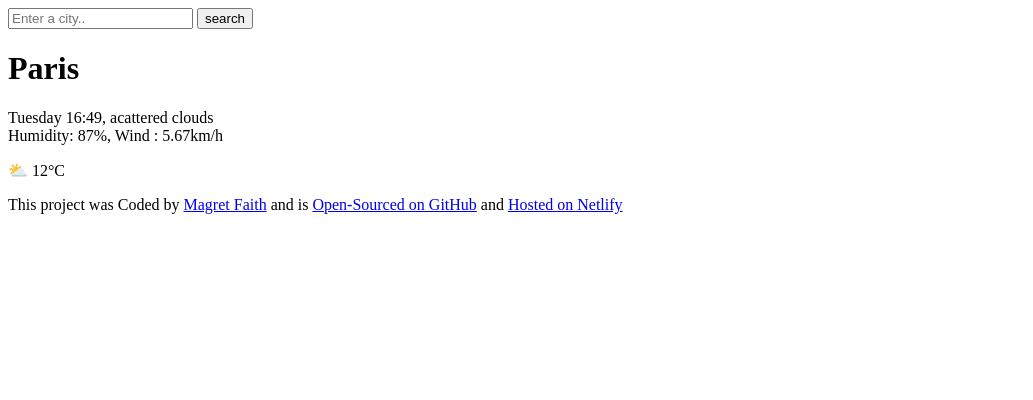
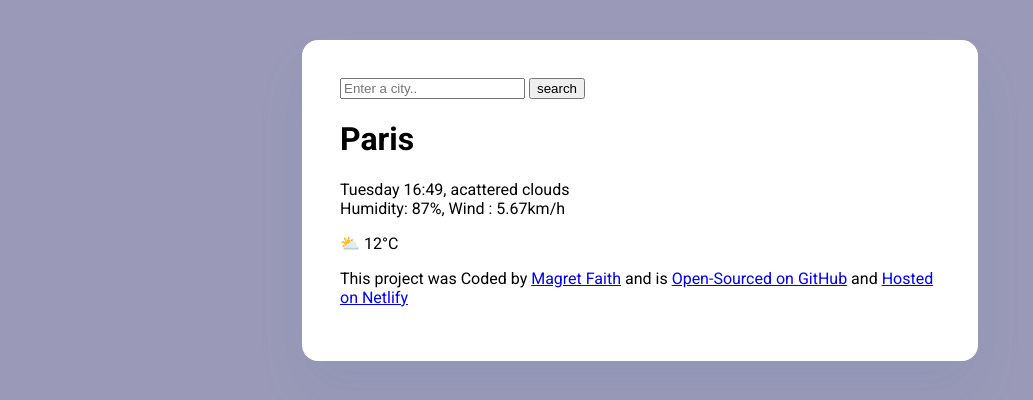
Before and after one commit to MagretFaith/faith-weather-project, a plain HTML site: page index.html in a window 1280 px wide. Shown: the whole page, without its empty margins (0-1033 px from the left). Drawn offline with Linux system fonts and the light colour scheme.

Commit message:
styled the main container and added custom font

```diff
--- a/index.html
+++ b/index.html
@@ -3,9 +3,14 @@
 <head>
     <meta charset="UTF-8">
     <meta name="viewport" content="width=device-width, initial-scale=1.0">
+    <link rel="preconnect" href="https://fonts.googleapis.com">
+<link rel="preconnect" href="https://fonts.gstatic.com" crossorigin>
+<link href="https://fonts.googleapis.com/css2?family=Roboto:ital,wght@0,100;0,300;0,400;0,500;0,700;0,900;1,100;1,300;1,400;1,500;1,700;1,900&display=swap" rel="stylesheet">
     <title>Weather App</title>
+    <link rel="stylesheet" href="src/style.css">
 </head>
 <body>
+    <div class="weather-app">
     <header>
 <form>
     <input type="search" placeholder="Enter a city.."required />
@@ -33,5 +38,6 @@
    <a href="https://faithweatherapp.netlify.app/"target="_blank">Hosted on Netlify</a>
 </P>
 </footer>
+</div>
 </body>
 </html>
--- /dev/null
+++ b/src/style.css
@@ -0,0 +1,15 @@
+body {
+background-color: rgba(131, 131, 168, 0.808);
+  font-family: "Roboto", sans-serif;
+  font-weight: 400;
+  font-style: normal;
+}
+
+.weather-app{
+    background-color: white;
+    max-width: 600px;
+    margin: 40px auto;
+    box-shadow: 0 30px 50px rgba(75, 121, 167, 0.08);
+    border-radius: 16px;
+    padding: 38px;
+}
```
